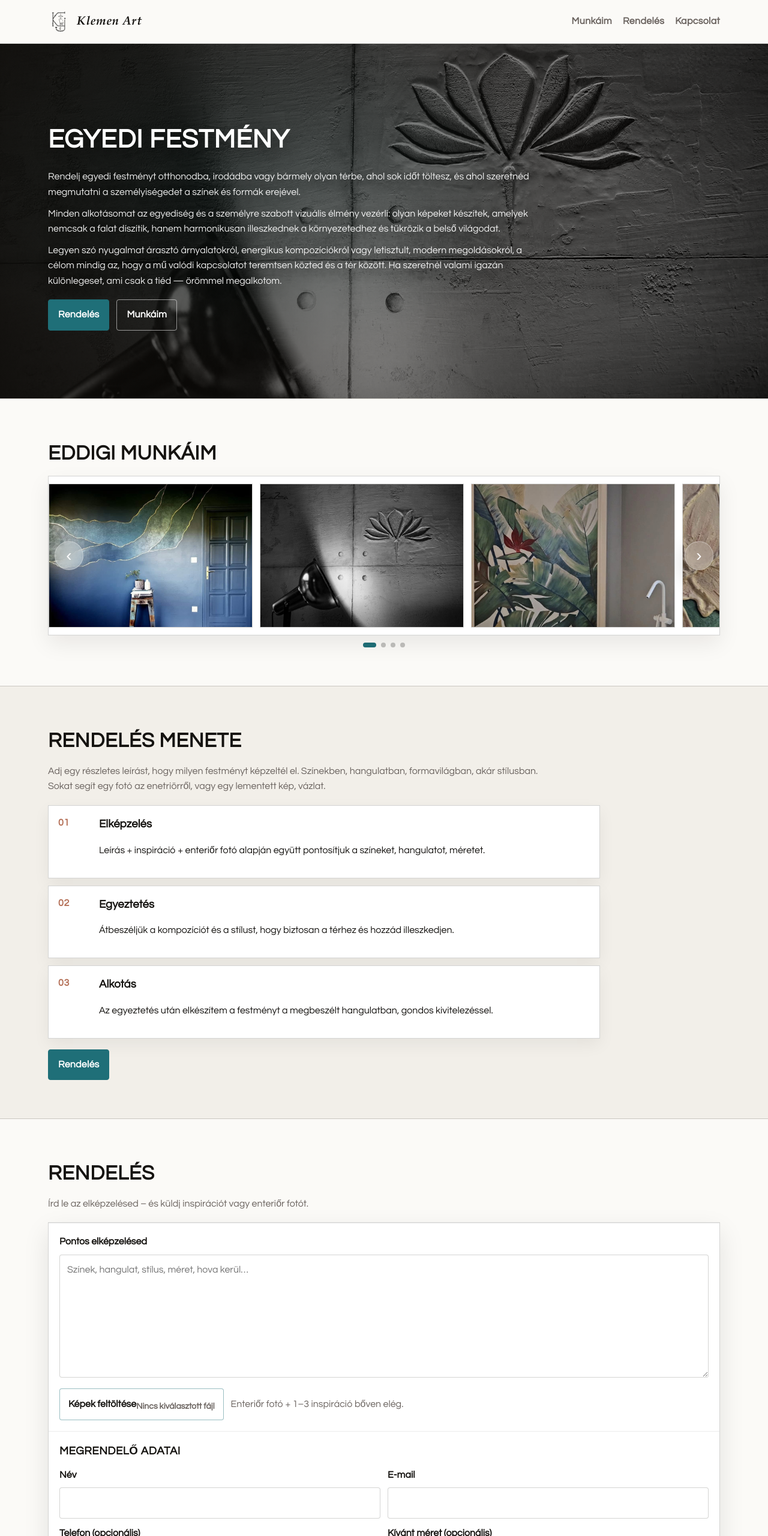
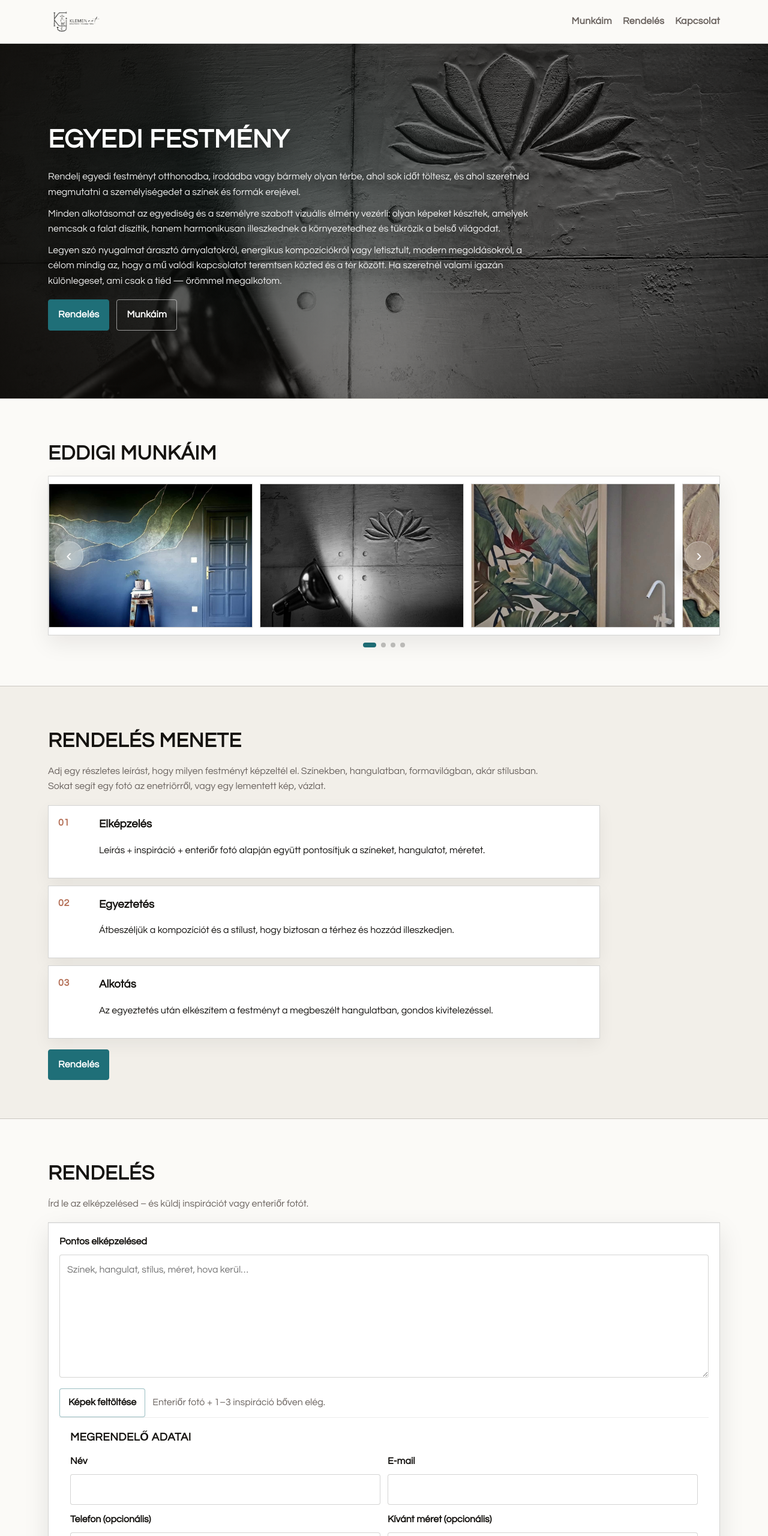
Before and after one commit to Domcsika123/klemen-art, a plain HTML site: page index.html in a window 1280 px wide. Shown: the top 2560 px of the page at 60% size. Drawn offline with Linux system fonts and the light colour scheme.

Commit message:
Update header logo

```diff
--- a/index.html
+++ b/index.html
@@ -12,8 +12,7 @@
   <header class="header" id="top">
     <div class="wrap header__inner">
       <a class="brand" href="#top" aria-label="Ugrás a tetejére">
-        <img src="assets/Klemen_logo-06.png" alt="Logó" class="brand__logo">
-        <span class="brand__name">Klemen Art</span>
+        <img src="assets/Klemen_logo-02.png" alt="Klemen Art logó" class="brand__logo brand__logo--solo">
       </a>
 
       <nav class="nav" aria-label="Fő navigáció">
@@ -131,14 +130,19 @@
               placeholder="Színek, hangulat, stílus, méret, hova kerül…"></textarea>
 
             <div class="uploadRow">
-              <label class="uploadBtn">
-                Képek feltöltése
-                <input type="file" name="fajlok" accept="image/*" multiple>
-                <div class="fileInfo" id="fileInfo">Nincs kiválasztott fájl</div>
-              </label>
-              <span class="hint">Enteriőr fotó + 1–3 inspiráció bőven elég.</span>
-            </div>
-          </div>
+                <label class="uploadBtn" for="fajlok">Képek feltöltése</label>
+                <input class="fileInput" id="fajlok" type="file" name="fajlok" accept="image/*" multiple>
+                <span class="hint">Enteriőr fotó + 1–3 inspiráció bőven elég.</span>
+              </div>
+
+              <div class="filePane" id="filePane" hidden>
+                <div class="filePane__top">
+                  <div class="fileSummary" id="fileSummary"></div>
+                  <button type="button" class="miniBtn" id="clearFiles">Összes törlése</button>
+                </div>
+                <ul class="fileList" id="fileList"></ul>
+              </div>
+
 
           <div class="form__block">
             <h3 class="subhead">Megrendelő adatai</h3>
```
Also changed, not shown: assets/Klemen_logo-02.png (added).
